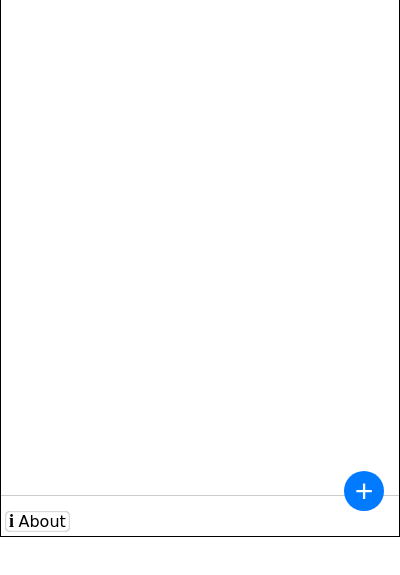
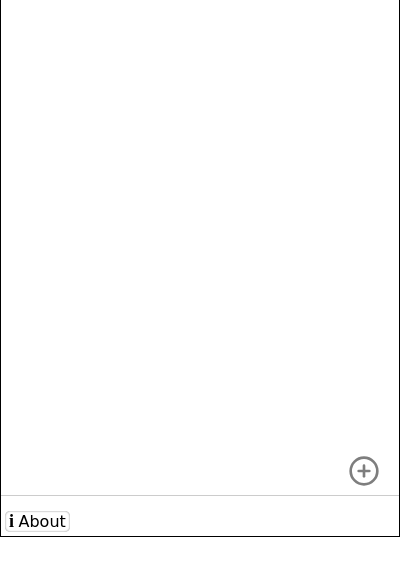
Before and after one commit to m-sarabi/ZenNotes, a browser extension: page popup.html in a window 400 px wide. Shown: the part 63-638 px from the top of the page. Drawn offline with Linux system fonts and the light colour scheme.

Commit message:
changes to add note button

```diff
--- a/js/classes.js
+++ b/js/classes.js
@@ -122,7 +122,7 @@ class ExpandingNoteCard {
                 this.card.style.userSelect = 'none';
                 this.card.style.zIndex = '1';
             }, 1000);
-            if (event.target.classList.contains('edit-button')) {
+            if (event.target && event.target.classList.contains('edit-button')) {
                 updateEditWindow();
                 showWindow('edit-window');
             } else {
--- a/popup.css
+++ b/popup.css
@@ -231,8 +231,11 @@ input[type="text"] {
 
 #new-note-button {
     position: absolute;
-    bottom: 25px;
+    bottom: 45px;
     right: 15px;
+    background: none;
+    width: 40px;
+    height: 40px;
     border-radius: 50%;
     border: none;
     color: white;
@@ -242,7 +245,19 @@ input[type="text"] {
     font-size: 32px;
     cursor: pointer;
     z-index: 3;
+    opacity: 0.5;
+    transform: scale(0.8);
     transition: 0.2s ease;
+}
+
+#new-note-button:hover {
+    opacity: 1;
+    transform: scale(1);
+}
+
+#new-note-button img {
+    width: 100%;
+    height: 100%;
 }
 
 #new-note-button.hide {
@@ -268,12 +283,6 @@ input[type="text"] {
     z-index: 3;
     opacity: 1;
     transition: opacity 0.2s ease;
-}
-
-#new-note-button {
-    background-color: #007bff;
-    width: 40px;
-    height: 40px;
 }
 
 .edit-button > img {
@@ -358,7 +367,6 @@ textarea {
 }
 
 #save-button:hover,
-#new-note-button:hover,
 #save-edit-button:hover {
     background-color: #0056b3;
 }
@@ -367,7 +375,6 @@ textarea {
     background-color: #a71d2a;
 }
 
-#new-note-button:hover,
 .edit-button:hover {
     opacity: 0.5;
 }
--- a/popup.html
+++ b/popup.html
@@ -30,7 +30,9 @@
         <div id="notes-wrapper">
             <div id="notes-list"></div>
         </div>
-        <button id="new-note-button" type="button">+</button>
+        <button id="new-note-button" type="button">
+            <img src="./assets/plus-circle.svg" alt="Add new note">
+        </button>
         <button id="info-button" type="button"><span>i </span>About</button>
     </div>
     <div id="new-note-window" class="window">
```
Also changed, not shown: assets/plus-circle.svg (added).
